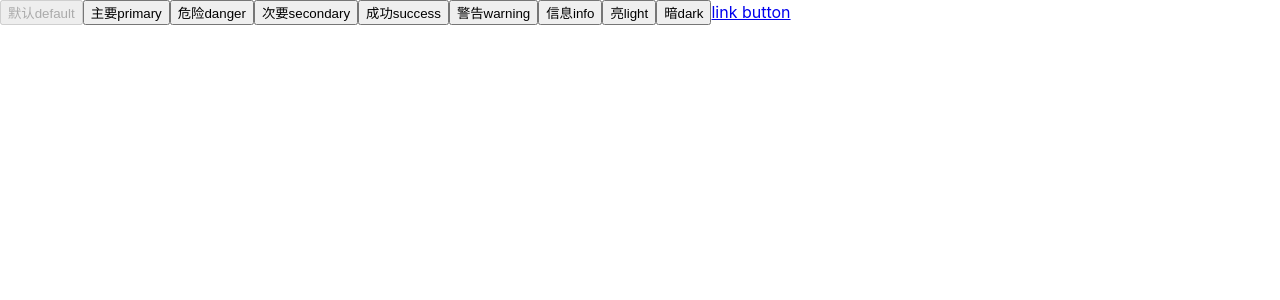
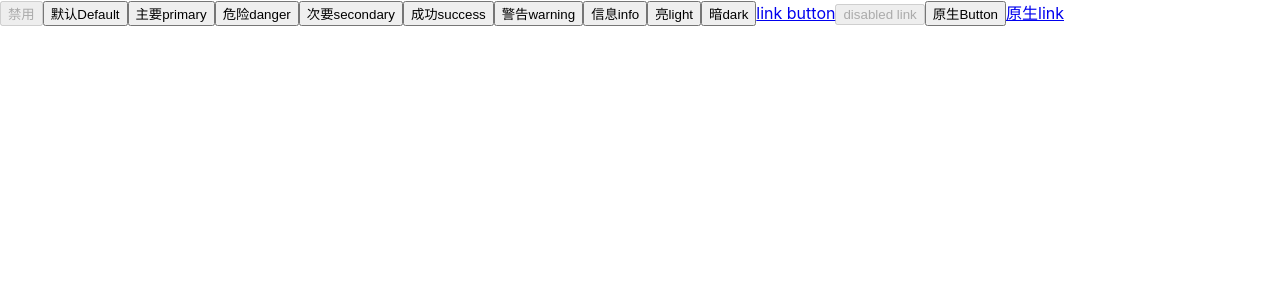
Before and after one commit to xzy1124/components, a React (Create React App) app: page / in a window 1280 px wide. Shown: the top 300 px of the page. Built offline with nearby package versions, Linux system fonts and the light colour scheme; the HTML template or start-up script is replaced by a standard one.

Commit message:
Button样式完结

```diff
--- a/src/App.tsx
+++ b/src/App.tsx
@@ -4,7 +4,8 @@ function App() {
   return (
     <div className="App">
       <header className="App-header">
-        <Button disabled={true}>默认default</Button>
+        <Button disabled={true}>禁用</Button>
+        <Button btnType={ButtonType.Default}>默认Default</Button>
         <Button btnType={ButtonType.Primary} size={ButtonSize.Large}>主要primary</Button>
         <Button btnType={ButtonType.Danger} size={ButtonSize.Large}>危险danger</Button>
         <Button btnType={ButtonType.Secondary} size={ButtonSize.Large}>次要secondary</Button>
@@ -14,7 +15,9 @@ function App() {
         <Button btnType={ButtonType.Light} size={ButtonSize.Small}>亮light</Button>
         <Button btnType={ButtonType.Dark} size={ButtonSize.Small}>暗dark</Button>
         <Button btnType={ButtonType.Link} href="https://reactjs.org">link button</Button>
-
+        <Button btnType={ButtonType.Link} disabled={true}>disabled link</Button>
+        <Button btnType={ButtonType.Primary} className='custom' onClick={(e) => {e.preventDefault(); alert(123)}}>原生Button</Button>
+        <Button btnType={ButtonType.Link} target='_blank' href="https://reactjs.org">原生link</Button>
       </header>
     </div>
   );
--- a/src/components/Button/Button.tsx
+++ b/src/components/Button/Button.tsx
@@ -18,7 +18,7 @@ export enum ButtonType {
     Default = 'default'
 }
 // 定义接口
-interface ButtonProps {
+interface BaseButtonProps {
     btnType?: ButtonType;
     size?: ButtonSize;
     disabled?: boolean;
@@ -26,29 +26,35 @@ interface ButtonProps {
     href?: string;
     children: React.ReactNode;
 }
-
+// 现有的props属性都是固有属性，缺乏button和a的原生属性如onClick，
+type NativeButtonProps = BaseButtonProps & React.ButtonHTMLAttributes<HTMLButtonElement>
+type NativeLinkProps = BaseButtonProps & React.AnchorHTMLAttributes<HTMLAnchorElement>
+export type ButtonProps = Partial<NativeButtonProps & NativeLinkProps>
 const Button: React.FC<ButtonProps> = (props) => {
     const {
         btnType = ButtonType.Default,
         size,
         href,
         disabled = false,
-        children
+        children,
+        className,
+        ...restProps
     } = props
-    const classes = classNames('btn',{
+    const classes = classNames('btn',className, {
         [`btn-${btnType}`] : btnType,
         [`btn-${size}`] : size,
         'disabled': (btnType === ButtonType.Link) && disabled,
 })
 if(btnType === ButtonType.Link && href){
     return (
-        <a className={classes} href={href}>
+        <a  {...restProps} className={classes} href={href}>
             {children}
+
         </a>
     )
 }else {
     return (
-        <button className={classes} disabled={disabled}>
+        <button  {...restProps} className={classes} disabled={disabled}>
             {children}
         </button>
     )
--- a/src/components/Button/styles.scss
+++ b/src/components/Button/styles.scss
@@ -30,3 +30,31 @@
 .btn-sm {
     @include button-size($btn-padding-y-sm, $btn-padding-x-sm, $btn-font-size-sm, $btn-border-radius-sm);
 }
+.btn-primary {
+    @include button-style($primary, $primary, $white);
+}
+.btn-danger {
+    @include button-style($danger, $danger, $white);
+}
+.btn-default {
+    @include button-style($white, $gray-400, $body-color, $white, $primary)
+}
+.btn-link {
+    font-weight: $font-weight-normal;
+    color: $btn-link-color;
+    text-decoration: $link-decoration;
+    box-shadow: none;
+    &:hover {
+        color: $btn-link-hover-color;
+        text-decoration: $link-hover-decoration;
+    }
+    &:focus,
+    &.focus {
+        text-decoration: $link-hover-decoration;
+    }
+    &:disabled,
+    &.disabled{
+        color: $btn-link-disabled-color;
+        pointer-events: none;
+    }
+}
--- a/src/styles/_mixin.scss
+++ b/src/styles/_mixin.scss
@@ -8,6 +8,7 @@
   $background,
   $border,
   $color,
+  // 比现在的颜色显色7.5%
   $hover-background: lighten($background, 7.5%),
   $hover-border: lighten($border, 10%),
   $hover-color: $color,
```
